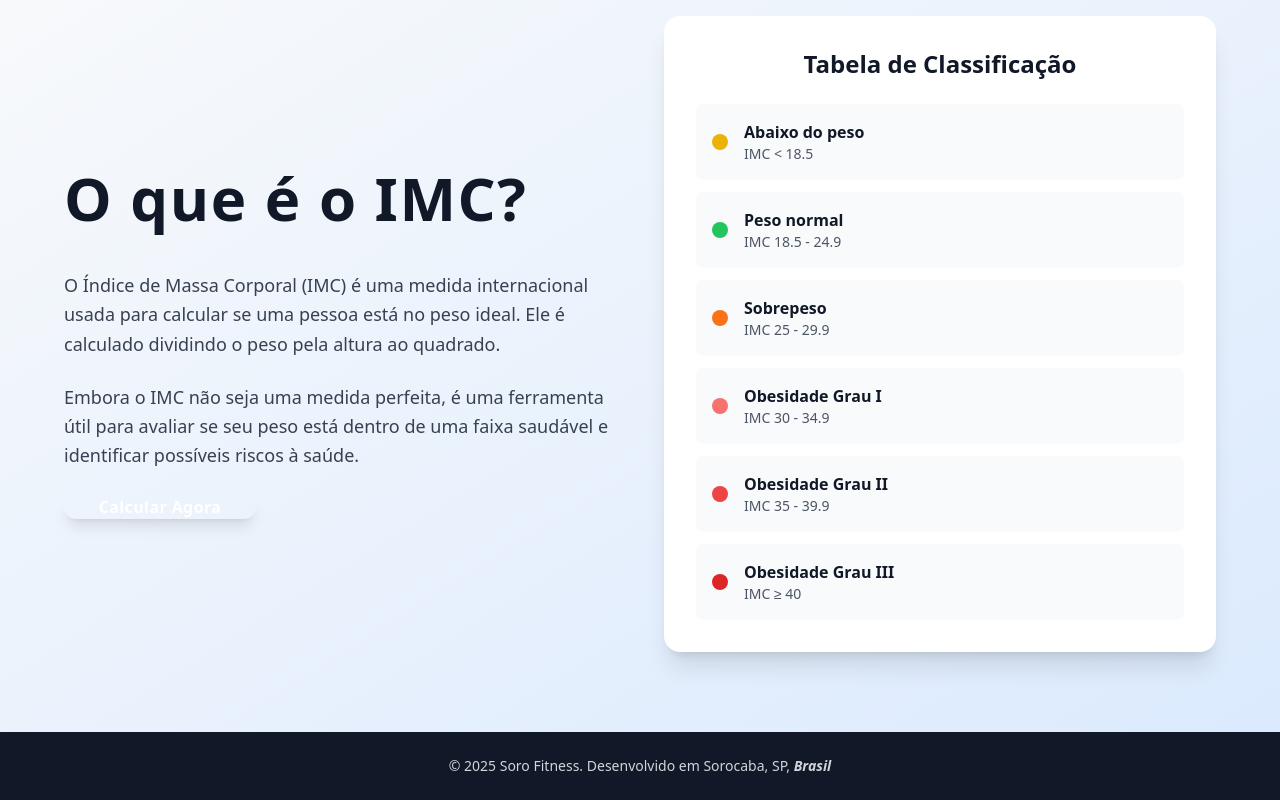
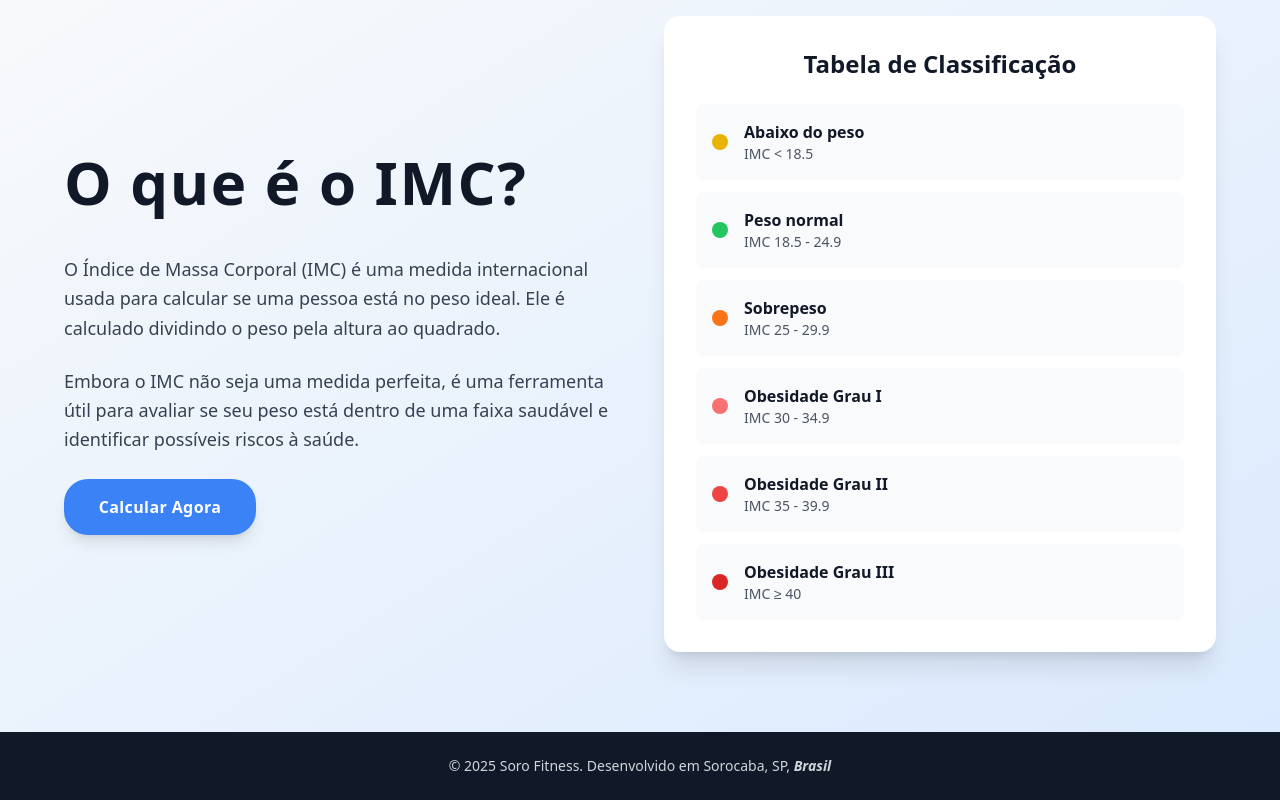
Before and after one commit to gustahxn/CalcImc, a React (Vite) app in the folder calcImc/: page / in a window 1280 px wide. Shown: the part 1146-1946 px from the top of the page. Built offline with nearby package versions, Linux system fonts and the light colour scheme; no server answers.

Commit message:
update: botao

```diff
--- a/calcImc/src/components/Home.jsx
+++ b/calcImc/src/components/Home.jsx
@@ -149,7 +149,7 @@ const Home = () => {
               </p>
               <Link
                 to="/calculator"
-                className="inline-block hover:bg-blue-700 text-white transition transform hover:scale-105 rounded-3xl font-semibold shadow-lg tracking-wide w-48 text-center"
+                className="inline-block bg-blue-500 text-white hover:bg-blue-600 transition transform hover:scale-105 px-8 py-4 rounded-3xl font-semibold shadow-lg tracking-wide w-48 text-center"
               >
                 Calcular Agora
               </Link>
```
